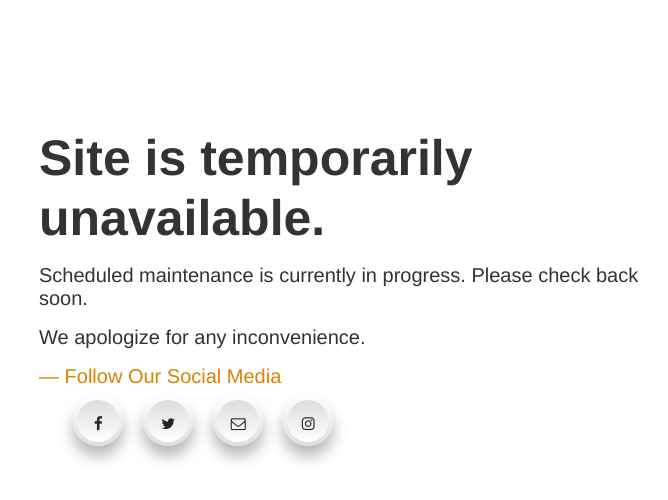
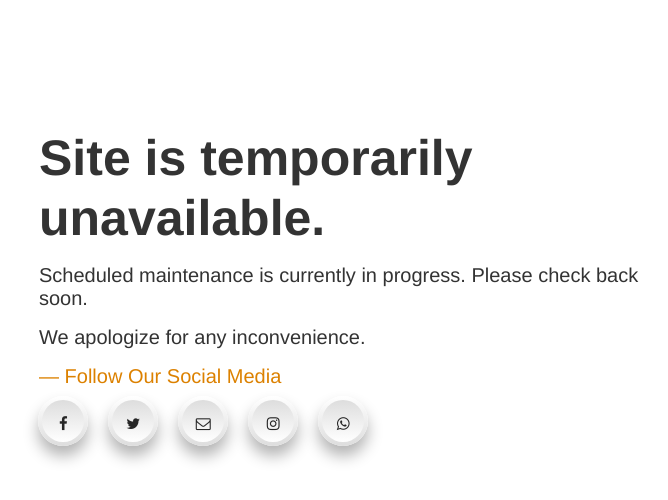
Before and after one commit to Elfridhasman/Elfridhasman.github.io, a plain HTML site: page index.html in a window 1280 px wide. Shown: the whole page, without its empty margins (276-944 px from the left). Drawn offline with nearby package versions, Linux system fonts and the light colour scheme.

Commit message:
add whatsapp number to link

```diff
--- a/assets/style.css
+++ b/assets/style.css
@@ -107,11 +107,9 @@ ul li:nth-child(2) a:hover .fa {
 ul li:nth-child(3) a:hover .fa {
     color: #dd4b39;
 }
-
 ul li:nth-child(4) a:hover .fa {
-    color: #007bb6;
-}
-
-ul li:nth-child(5) a:hover .fa {
     color: #e4405f;
 }
+ul li:nth-child(5) a:hover .fa {
+    color: #82c91e;
+}
--- a/index.html
+++ b/index.html
@@ -35,12 +35,15 @@
             <div class="col">
                 <div class="media-social">
                     <ul>
-                        <li><a href="#"><i class="fa fa-facebook" aria-hidden="true"></i></a></li>
-                        <li><a href="#"><i class="fa fa-twitter" aria-hidden="true"></i></a></li>
-                        <li><a href="mailto:elfridhasman@gmail.com"><i class="fa fa-envelope-o"
+
+                        <li><a href="#" target="_blank"><i class="fa fa-facebook" aria-hidden="true"></i></a></li>
+                        <li><a href="#" target="_blank"><i class="fa fa-twitter" aria-hidden="true"></i></a></li>
+                        <li><a href="mailto:[elfridhasman@gmail.com]" target="_blank"><i class="fa fa-envelope-o"
                                     aria-hidden="true"></i></a>
                         </li>
-                        <li><a href="#"><i class="fa fa-instagram" aria-hidden="true"></i></a></li>
+                        <li><a href="#" target="_blank"><i class="fa fa-instagram" aria-hidden="true"></i></a></li>
+                        <li><a href="https://wa.me/085242542076/?text=Hello+Infosulawesi.com " target="_blank"><i
+                                    class="fa fa-whatsapp" aria-hidden="true"></i></a></li>
                     </ul>
 
                 </div>
```
